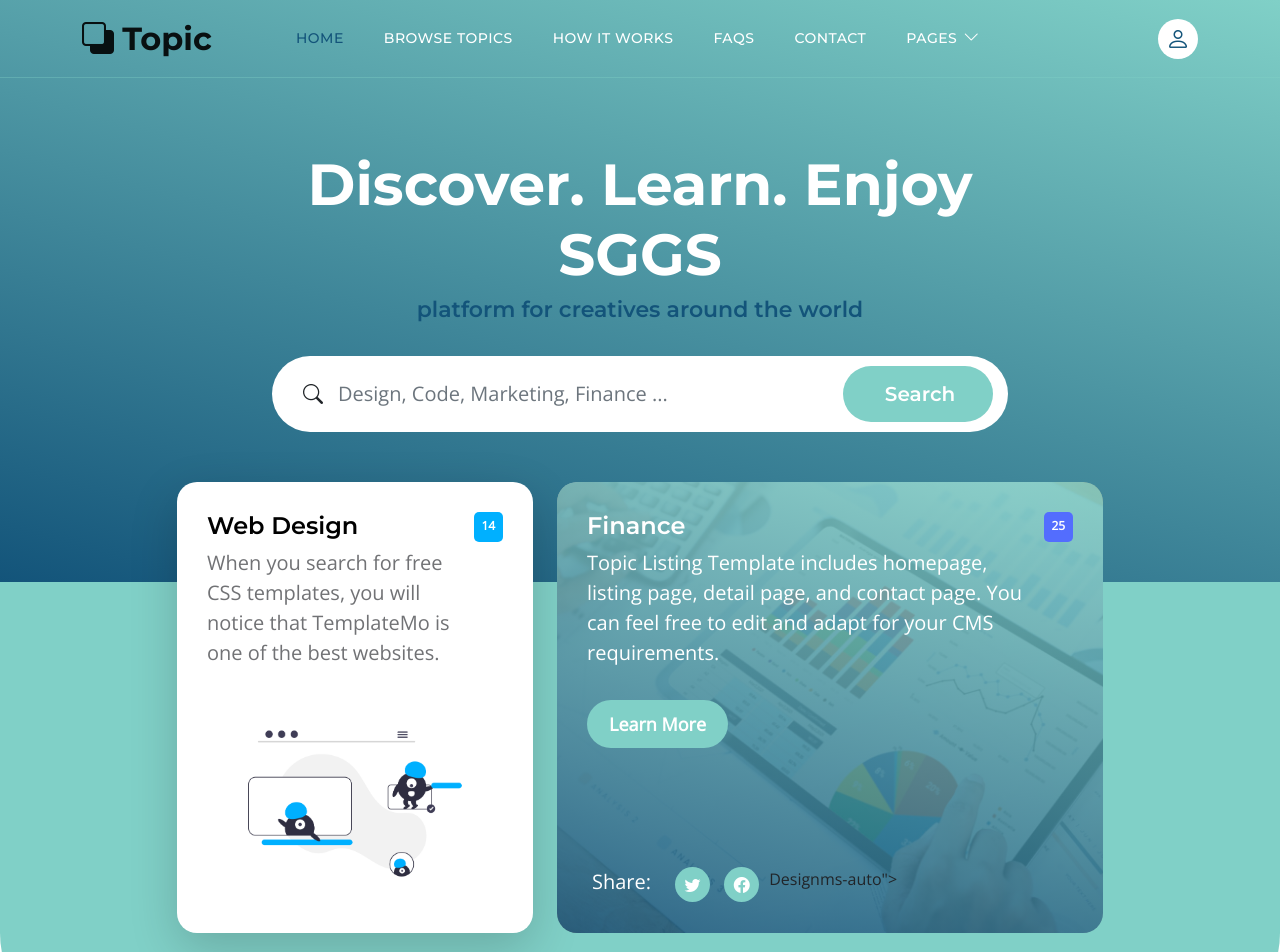
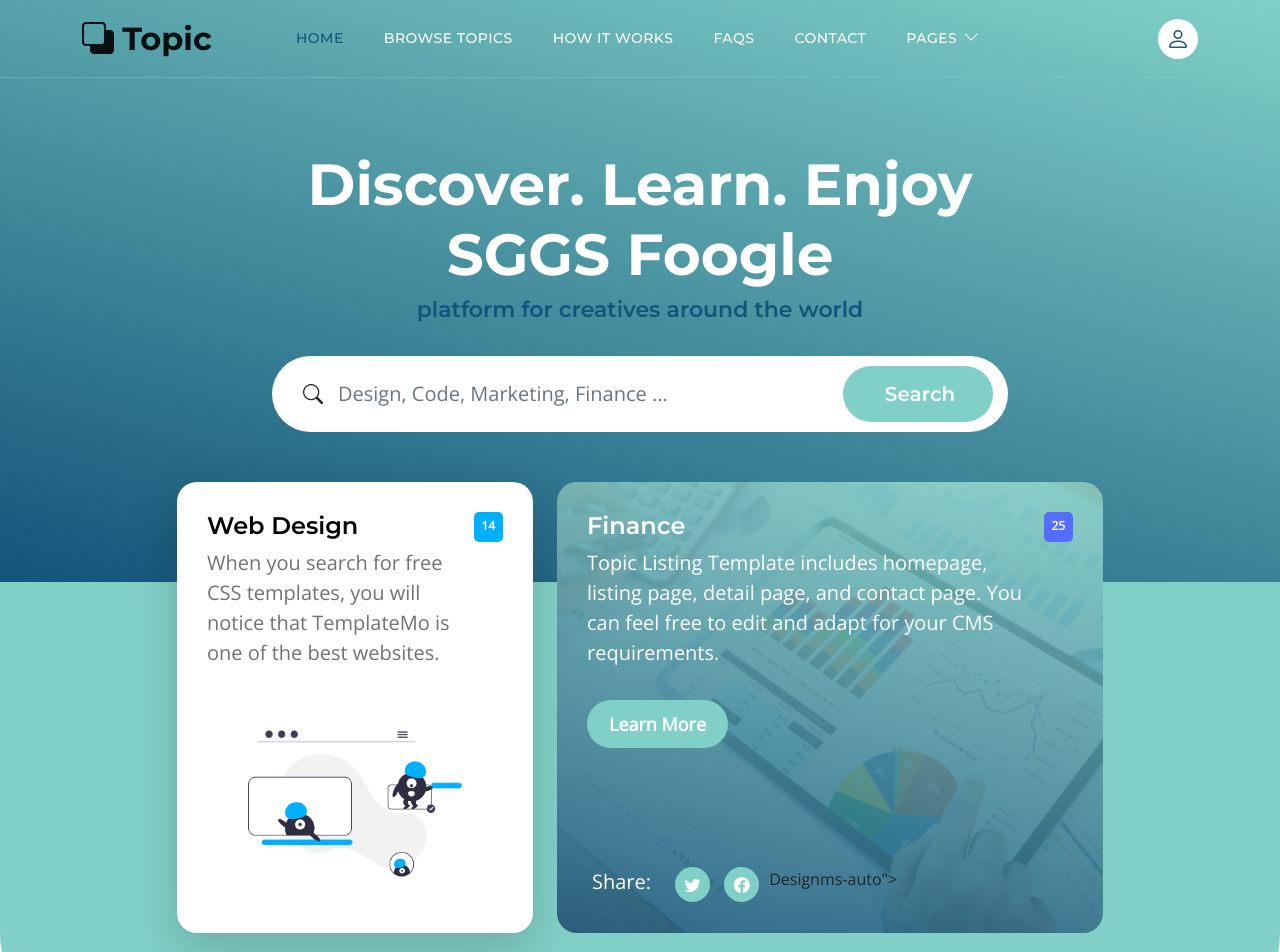
Before and after one commit to SS-Global-Scholars/SSGS, a plain HTML site: page index.html in a window 1280 px wide. Shown: the top 952 px of the page. Drawn offline with nearby package versions, Linux system fonts and the light colour scheme.

Commit message:
04-10-2025

```diff
--- a/index.html
+++ b/index.html
@@ -95,7 +95,7 @@ https://templatemo.com/tm-590-topic-listing
                     <div class="row">
 
                         <div class="col-lg-8 col-12 mx-auto">
-                            <h1 class="text-white text-center">Discover. Learn. Enjoy SGGS</h1>
+                            <h1 class="text-white text-center">Discover. Learn. Enjoy SGGS Foogle</h1>
 
                             <h6 class="text-center">platform for creatives around the world</h6>
 
```
